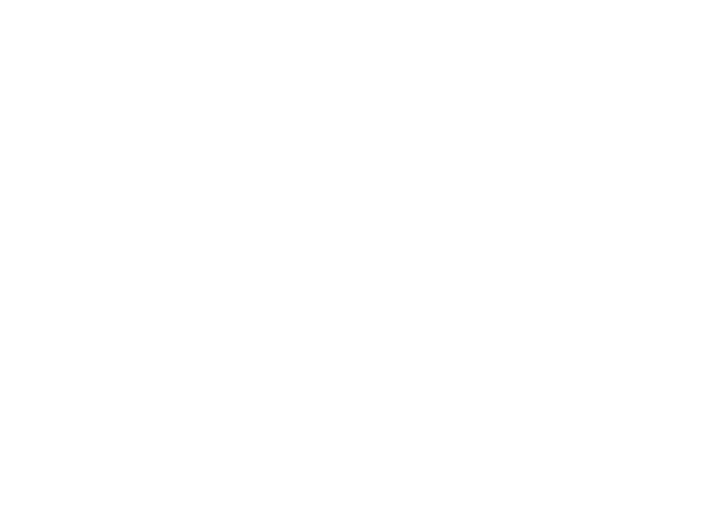
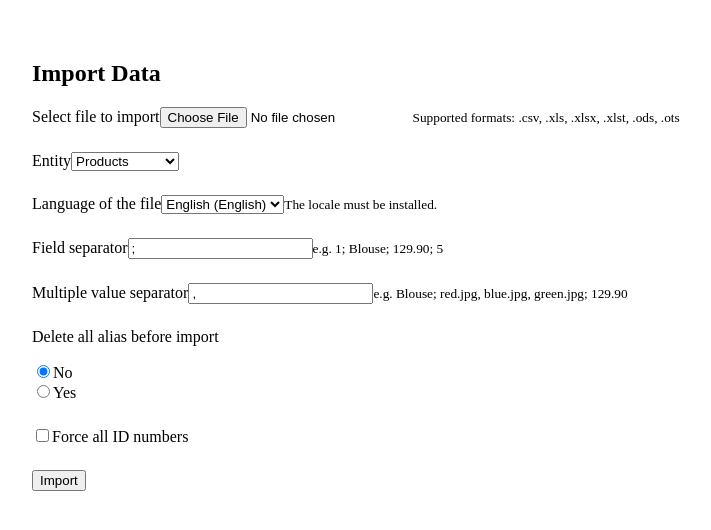
Before and after one commit to Mitiandrianasoa/presta-eval, a Vue app: page /import in a window 1280 px wide. Before the commit this address had no page. Shown: the top 530 px of the page, without its empty margins (8-719 px from the left). Built offline with nearby package versions, Linux system fonts and the light colour scheme.

Commit message:
exemple import csv

```diff
--- a/package.json
+++ b/package.json
@@ -14,7 +14,8 @@
     "axios": "^1.16.0",
     "pinia": "^3.0.4",
     "vue": "beta",
-    "vue-router": "^5.0.4"
+    "vue-router": "^5.0.4",
+    "xlsx": "^0.18.5"
   },
   "devDependencies": {
     "@tsconfig/node24": "^24.0.4",
--- a/src/api/api.ts
+++ b/src/api/api.ts
@@ -3,7 +3,7 @@ import axios from 'axios';
 const api = axios.create({
   baseURL: '/api',
   auth: {
-    username: 'bqHTFCOOgQIPEq03m6yZTUZt6iyhAwVG', // clé générée dans PrestaShop
+    username: '3GRNXCFZWTWID1J1LHIPAB5CTTE14W2X', // clé générée dans PrestaShop
     password: ''            // vide car PrestaShop utilise seulement la clé
   }
 });
--- /dev/null
+++ b/src/components/import/ImportData.vue
@@ -0,0 +1,125 @@
+<template>
+  <div class="import-container">
+    <h2>Import Data</h2>
+
+    <div class="card">
+      <div class="card-body">
+        <form @submit.prevent="handleImport">
+          <div class="form-group">
+            <label for="file-upload">Select file to import</label>
+            <input type="file" id="file-upload" @change="handleFileUpload" accept=".csv, .xls, .xlsx, .xlst, .ods, .ots" class="form-control-file">
+            <small class="form-text text-muted">Supported formats: .csv, .xls, .xlsx, .xlst, .ods, .ots</small>
+          </div>
+
+          <div class="form-group">
+            <label for="entity">Entity</label>
+            <select id="entity" name="entity" class="custom-select form-control" v-model="importOptions.entity">
+              <option value="categories">Categories</option>
+              <option value="products" selected>Products</option>
+              <option value="combinations">Combinations</option>
+              <option value="customers">Customers</option>
+              <option value="addresses">Addresses</option>
+              <option value="brands">Brands</option>
+              <option value="suppliers">Suppliers</option>
+              <option value="alias">Alias</option>
+              <option value="store_contacts">Store contacts</option>
+            </select>
+          </div>
+
+          <div class="form-group">
+            <label for="language">Language of the file</label>
+            <select id="language" name="language" class="custom-select form-control" v-model="importOptions.language">
+              <option value="en">English (English)</option>
+              <!-- Add other languages as needed -->
+            </select>
+            <small class="form-text text-muted">The locale must be installed.</small>
+          </div>
+
+          <div class="form-group">
+            <label for="field-separator">Field separator</label>
+            <input type="text" id="field-separator" v-model="importOptions.fieldSeparator" class="form-control">
+            <small class="form-text text-muted">e.g. 1; Blouse; 129.90; 5</small>
+          </div>
+
+          <div class="form-group">
+            <label for="multiple-value-separator">Multiple value separator</label>
+            <input type="text" id="multiple-value-separator" v-model="importOptions.multipleValueSeparator" class="form-control">
+            <small class="form-text text-muted">e.g. Blouse; red.jpg, blue.jpg, green.jpg; 129.90</small>
+          </div>
+
+          <div class="form-group">
+            <p>Delete all alias before import</p>
+            <div class="form-check form-check-inline">
+              <input class="form-check-input" type="radio" name="delete-alias" id="delete-alias-no" value="false" v-model="importOptions.deleteAliases">
+              <label class="form-check-label" for="delete-alias-no">No</label>
+            </div>
+            <div class="form-check form-check-inline">
+              <input class="form-check-input" type="radio" name="delete-alias" id="delete-alias-yes" value="true" v-model="importOptions.deleteAliases">
+              <label class="form-check-label" for="delete-alias-yes">Yes</label>
+            </div>
+          </div>
+
+          <div class="form-group form-check">
+            <input type="checkbox" class="form-check-input" id="force-ids" v-model="importOptions.forceIds">
+            <label class="form-check-label" for="force-ids">Force all ID numbers</label>
+          </div>
+
+          <button type="submit" class="btn btn-primary">Import</button>
+        </form>
+      </div>
+    </div>
+  </div>
+</template>
+
+<script setup>
+import { ref } from 'vue';
+import * as XLSX from 'xlsx';
+
+const selectedFile = ref(null);
+const importOptions = ref({
+  entity: 'products',
+  language: 'en',
+  fieldSeparator: ';',
+  multipleValueSeparator: ',',
+  deleteAliases: false,
+  forceIds: false,
+});
+
+const handleFileUpload = (event) => {
+  selectedFile.value = event.target.files[0];
+};
+
+const handleImport = () => {
+  if (!selectedFile.value) {
+    alert('Please select a file to import.');
+    return;
+  }
+
+  const reader = new FileReader();
+  reader.onload = (e) => {
+    const data = e.target.result;
+    const workbook = XLSX.read(data, { type: 'binary' });
+    const sheetName = workbook.SheetNames[0];
+    const worksheet = workbook.Sheets[sheetName];
+    const jsonData = XLSX.utils.sheet_to_json(worksheet);
+
+    console.log('Import options:', importOptions.value);
+    console.log('Parsed data:', jsonData);
+    // Here you would typically send the data to your API
+    alert(`Successfully parsed ${jsonData.length} rows. Check the console for the data.`);
+  };
+  reader.readAsBinaryString(selectedFile.value);
+};
+</script>
+
+<style scoped>
+.import-container {
+  padding: 2rem;
+}
+.card {
+  margin-top: 1rem;
+}
+.form-group {
+  margin-bottom: 1.5rem;
+}
+</style>
--- a/src/router/index.ts
+++ b/src/router/index.ts
@@ -2,11 +2,13 @@ import { createRouter, createWebHistory } from 'vue-router';
 import ProductList from '../views/CatalogView.vue';
 import TestSimple from '../components/Test/TestSimple.vue';
 import TestSimple_categories from '../components/Test/TestSimple_categories.vue';
+import ImportData from '@/components/import/ImportData.vue';
 
 const routes = [
   { path: '/', component: ProductList },
   { path: '/test', component: TestSimple },
-  { path: '/test-categories', component: TestSimple_categories }
+  { path: '/test-categories', component: TestSimple_categories },
+  { path: '/import', component: ImportData }
   // { path: '/orders', component: OrderList }
 ];
 
```
Also changed, not shown: 1 other file (tests, documents, lock files or other folders).
